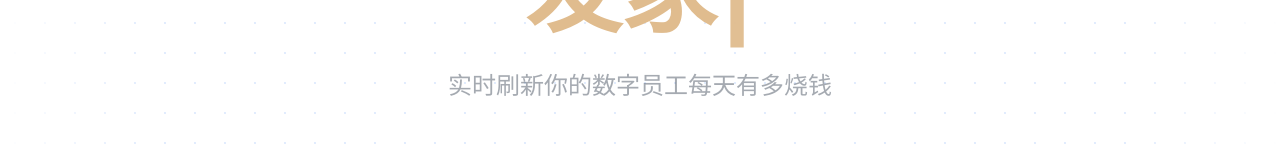
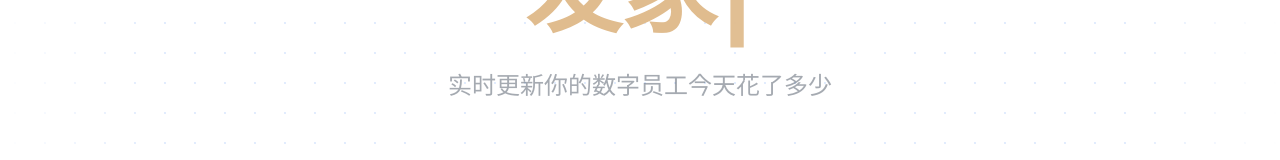
Before and after one commit to 2019YKL/AI-Spends, a Next.js app: page / in a window 1280 px wide. Shown: the part 502-662 px from the top of the page. Built offline with nearby package versions, Linux system fonts and the light colour scheme.

Commit message:
优化 Slogan

```diff
--- a/src/app/page.tsx
+++ b/src/app/page.tsx
@@ -181,7 +181,7 @@ export default function Dashboard() {
               <NewTypewriter />
             </div>
             <p className="text-base sm:text-lg md:text-xl lg:text-2xl text-gray-600/50 dark:text-gray-400/50 font-medium mb-4 animate-fade-in-up px-4">
-              实时刷新你的数字员工每天有多烧钱
+              实时更新你的数字员工今天花了多少
             </p>
           </div>
         </div>
```
